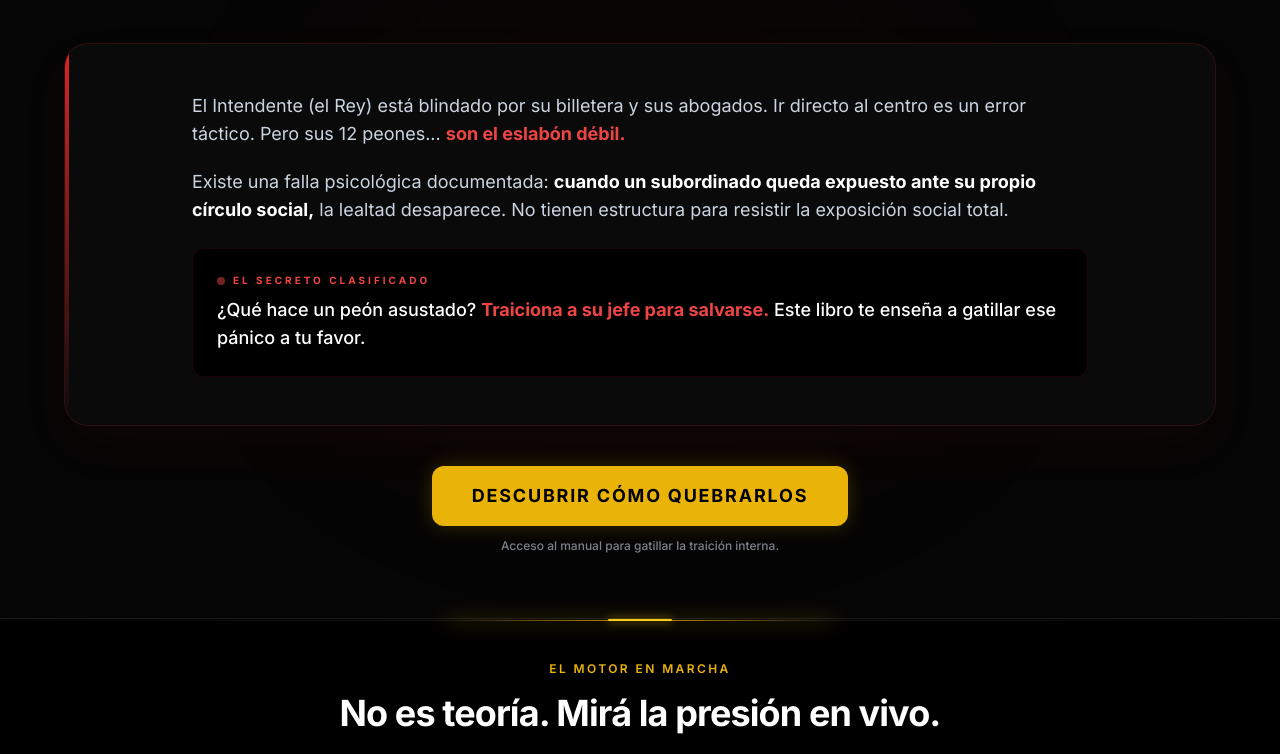
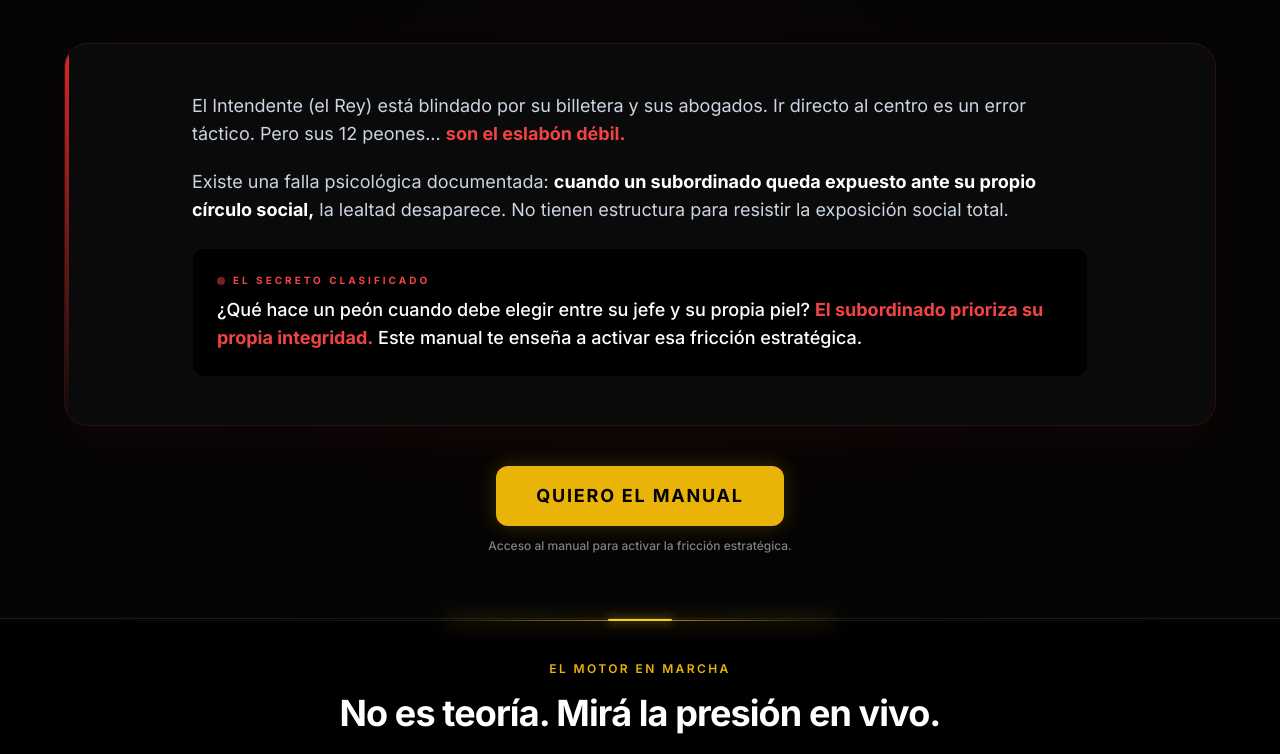
Before and after one commit to danielfatch-lab/operacioncivil, a plain HTML site: page index.html in a window 1280 px wide. Shown: the part 3115-3869 px from the top of the page. Drawn offline with nearby package versions, Linux system fonts and the light colour scheme.

Commit message:
ahora sí con cambios guardados

```diff
--- a/index.html
+++ b/index.html
@@ -196,7 +196,7 @@
 
             <h3 class="font-body font-bold text-xl text-white mb-3 tracking-tight relative z-10">Fiscalización 24/7</h3>
             <p class="text-brand-textGray text-sm leading-relaxed relative z-10">
-               El objetivo es profesionalizar la resistencia: formar ciudadanos en fiscalización estratégica. Gente que domine la ruta del dinero y forje una autoridad técnica que no dependa jamás de migajas u oficinas del oficialismo.
+               El objetivo es profesionalizar la resistencia: formar ciudadanos en la oposición estratégica. Gente que domine la ruta del dinero y forje una autoridad técnica que no dependa jamás de migajas u oficinas del oficialismo.
             </p>
         </div>
 
@@ -284,7 +284,7 @@
                                 <span class="w-2 h-2 rounded-full bg-red-500 animate-pulse"></span> El Secreto Clasificado
                             </span>
                             <p class="text-white text-base md:text-lg font-medium leading-snug">
-                                ¿Qué hace un peón asustado? <strong class="text-red-500">Traiciona a su jefe para salvarse.</strong> Este libro te enseña a gatillar ese pánico a tu favor.
+                                ¿Qué hace un peón cuando debe elegir entre su jefe y su propia piel? <strong class="text-red-500">El subordinado prioriza su propia integridad.</strong> Este manual te enseña a activar esa fricción estratégica.
                             </p>
                         </div>
                     </div>
@@ -293,9 +293,9 @@
             </div>
             <div class="mt-10 flex flex-col items-center justify-center relative z-10">
                             <a href="AQUI_COLOCA_TU_LINK_DE_HOTMART" target="_blank" class="inline-block bg-yellow-500 hover:bg-yellow-400 text-black font-body font-bold py-4 px-8 md:px-10 rounded-xl text-base md:text-lg uppercase tracking-widest transition-all shadow-[0_0_20px_rgba(250,204,21,0.2)] hover:shadow-[0_0_30px_rgba(250,204,21,0.4)] hover:-translate-y-1 text-center">
-                                DESCUBRIR CÓMO QUEBRARLOS
+                                QUIERO EL MANUAL
                             </a>
-                            <p class="text-brand-textGray text-xs mt-3 opacity-60 font-medium">Acceso al manual para gatillar la traición interna.</p>
+                            <p class="text-brand-textGray text-xs mt-3 opacity-60 font-medium">Acceso al manual para activar la fricción estratégica.</p>
                         </div>
         </section>
         <div class="w-full flex justify-center items-center h-[2px] bg-[#030303] relative z-20">
```
